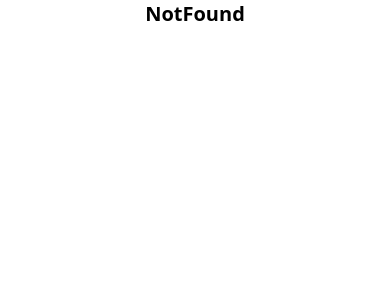
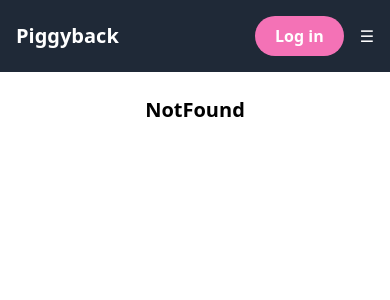
Before and after one commit to Technigo/final-boiler-plate-monorepo, a React (Vite) app in the folder frontend/: page / in a window 390 px wide. Shown: the top 300 px of the page. Built offline with nearby package versions, Linux system fonts and the light colour scheme.

Commit message:
implemented working and responsive navbar prototype

```diff
--- a/frontend/src/App.jsx
+++ b/frontend/src/App.jsx
@@ -1,5 +1,6 @@
 import { BrowserRouter, Routes, Link } from "react-router-dom";
 import routes from "./routes/routes";
+import { Navbar } from "./components/Navbar";
 
 export const App = () => {
   return (
@@ -7,6 +8,7 @@ export const App = () => {
       <BrowserRouter>
         <main>
           {/* <Routes>{routes}</Routes> */}
+          <Navbar />
           <Routes>{routes}</Routes>
         </main>
       </BrowserRouter>
--- /dev/null
+++ b/frontend/src/components/LoginBtn.jsx
@@ -0,0 +1,7 @@
+export const LoginBtn = () => {
+  return (
+    <button className="bg-pink-400 rounded-full cursor-pointer hover:bg-cyan-800 text-white px-5 py-2 font-semibold">
+      Log in
+    </button>
+  );
+};
--- /dev/null
+++ b/frontend/src/components/Navbar.jsx
@@ -0,0 +1,58 @@
+import { Link } from "react-router-dom";
+import { useState } from "react";
+import { LoginBtn } from "./LoginBtn";
+
+export const Navbar = () => {
+  const [openMobileNav, setOpenMobileNav] = useState(false);
+
+  const onMobileNavClick = () => {
+    setOpenMobileNav(!openMobileNav);
+  };
+
+  const navlinks = [
+    { linkName: "Carpool", linkRoute: "/carpool" },
+    { linkName: "Long Distance", linkRoute: "/longdistance" },
+    { linkName: "Post Trip", linkRoute: "/posttrip" },
+    { linkName: "Register", linkRoute: "/register" },
+    // { linkName: "Log in", linkRoute: "/login" },
+  ];
+
+  const renderMenuItems = () => (
+    <ul className="bg-gray-100 absolute top-15 w-full mt-4 left-0 p-2 space-y-2">
+      {navlinks.map((link) => (
+        <li key={link.linkName}>
+          <Link to={link.linkRoute}>{link.linkName}</Link>
+        </li>
+      ))}
+    </ul>
+  );
+
+  return (
+    <nav className="bg-gray-800 p-4">
+      <div className="container mx-auto flex items-center justify-between">
+        <div className="text-white font-bold text-xl">Piggyback</div>
+        <ul className="hidden md:flex space-x-4">
+          {navlinks.map((link) => (
+            <li className="text-white pt-2" key={link.linkName}>
+              <Link to={link.linkRoute}>{link.linkName}</Link>
+            </li>
+          ))}
+          <li>
+            <LoginBtn />
+          </li>
+        </ul>
+
+        {/* Add a responsive menu button for smaller screens */}
+        <div className="md:hidden">
+          <LoginBtn />
+          <button className="text-white pl-4" onClick={onMobileNavClick}>
+            {/* Add a responsive menu icon, e.g., a hamburger icon */}
+            &#9776;
+          </button>
+          {/* Display the menu if openMobileNav is true */}
+          {openMobileNav && renderMenuItems()}
+        </div>
+      </div>
+    </nav>
+  );
+};
--- a/frontend/src/pages/NotFound.jsx
+++ b/frontend/src/pages/NotFound.jsx
@@ -1,5 +1,5 @@
 // Define the 'NotFound' functional component.
 export const NotFound = () => {
   // Render a div element with a CSS class 'not-found' containing the text 'NotFound'.
-  return <div className="text-xl font-bold text-center">NotFound</div>;
+  return <div className="text-xl font-bold text-center mt-6">NotFound</div>;
 };
```
